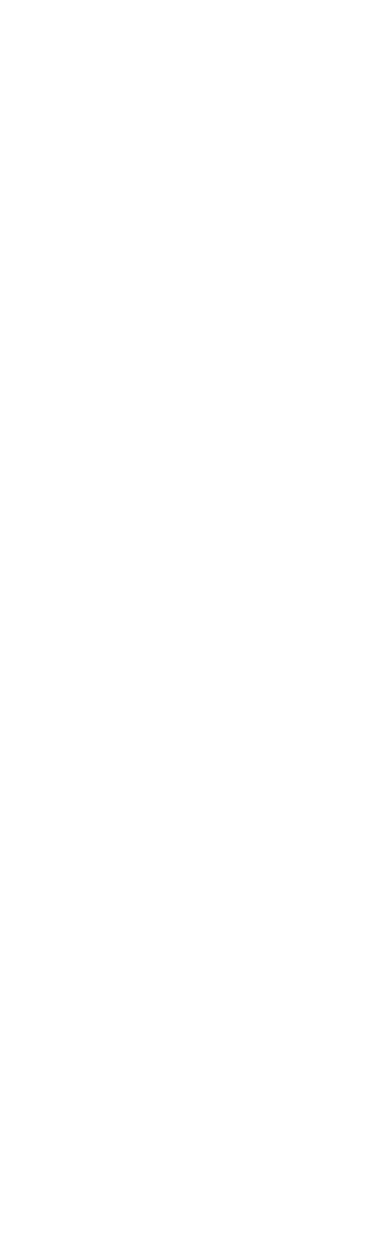
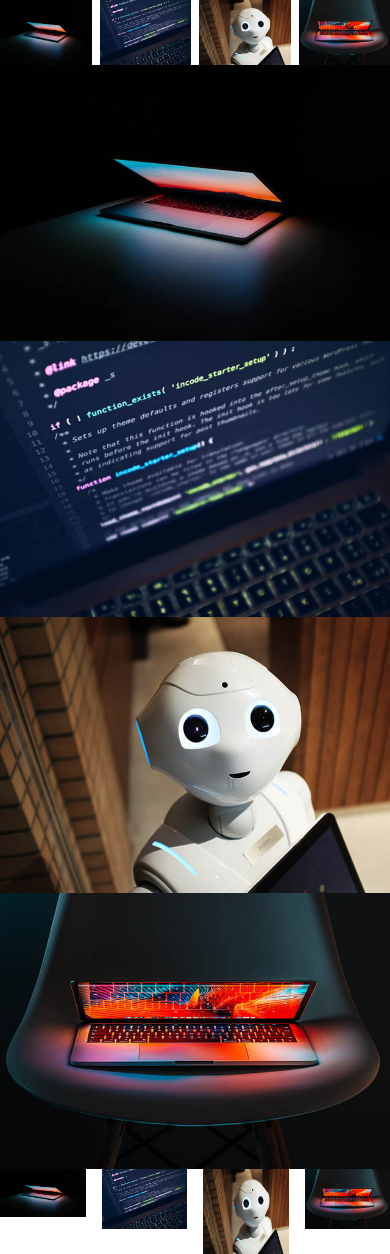
Before and after one commit to LindseyHsiao/TailwindCSS, a plain HTML site: page 12-columns/index.html in a window 390 px wide. Before the commit the page ends 844 px from the top, so only its background shows below. Drawn offline with nearby package versions, Linux system fonts and the light colour scheme.

Commit message:
breakpoints and columns

```diff
--- a/12-columns/index.html
+++ b/12-columns/index.html
@@ -10,7 +10,28 @@
   <body>
     <!-- Columns -->
 
+
+    <div class="columns-4 gap-2">
+      <img class="w-full" src="../assets/img/img1.jpg" alt="">
+      <img class="w-full" src="../assets/img/img2.jpg" alt="">
+      <img class="w-full" src="../assets/img/img3.jpg" alt="">
+      <img class="w-full" src="../assets/img/img4.jpg" alt="">
+    </div>
+
+    <div class="columns-xs">
+      <img class="w-full" src="../assets/img/img1.jpg" alt="">
+      <img class="w-full" src="../assets/img/img2.jpg" alt="">
+      <img class="w-full" src="../assets/img/img3.jpg" alt="">
+      <img class="w-full" src="../assets/img/img4.jpg" alt="">
+    </div>
     <!-- Aspect Ratio -->
+
+    <div class="columns-4">
+      <img class="w-full aspect-video" src="../assets/img/img1.jpg" alt="">
+      <img class="w-full" src="../assets/img/img2.jpg" alt="">
+      <img class="w-full aspect-square" src="../assets/img/img3.jpg" alt="">
+      <img class="w-full" src="../assets/img/img4.jpg" alt="">
+    </div>
   </body>
 </html>
 
```
Also changed, not shown: 10-interactivity/index.html (+3 -3 lines), 11-breakpoints/index.html (+17 -1 lines).
